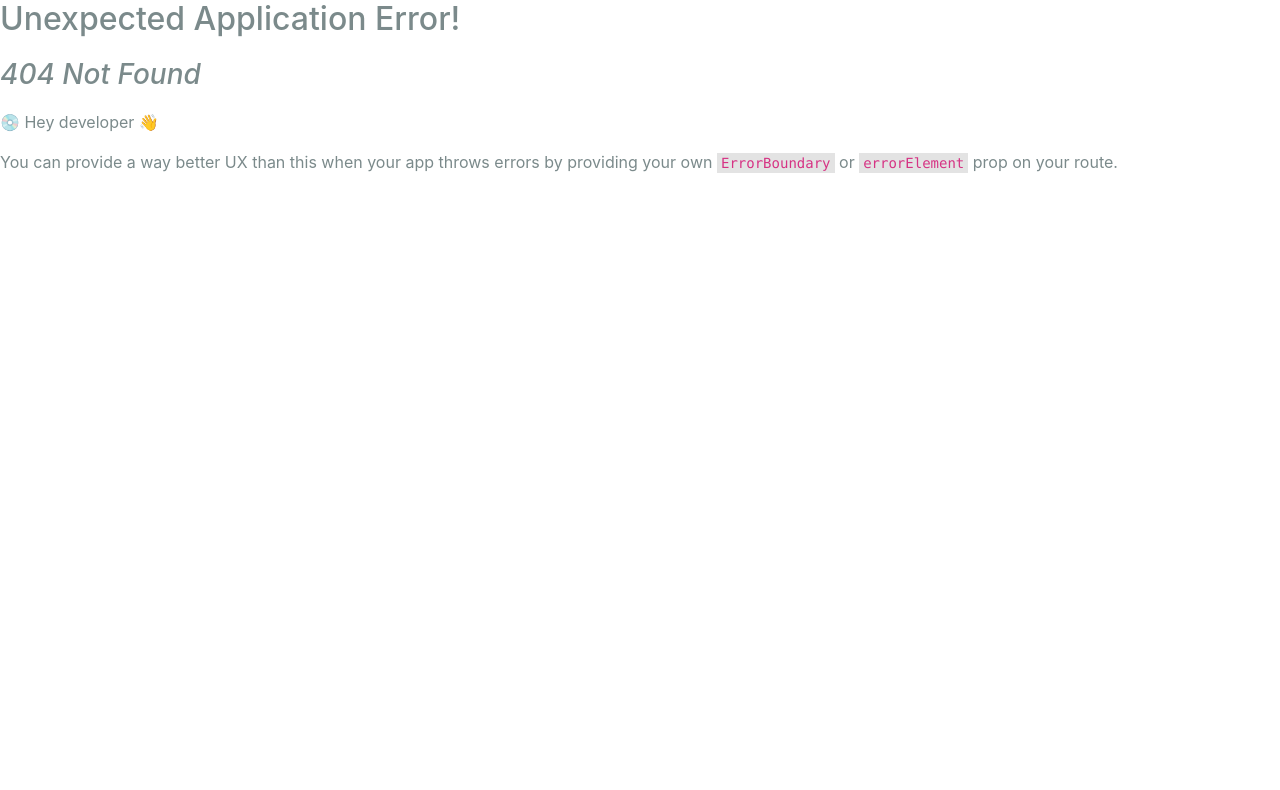
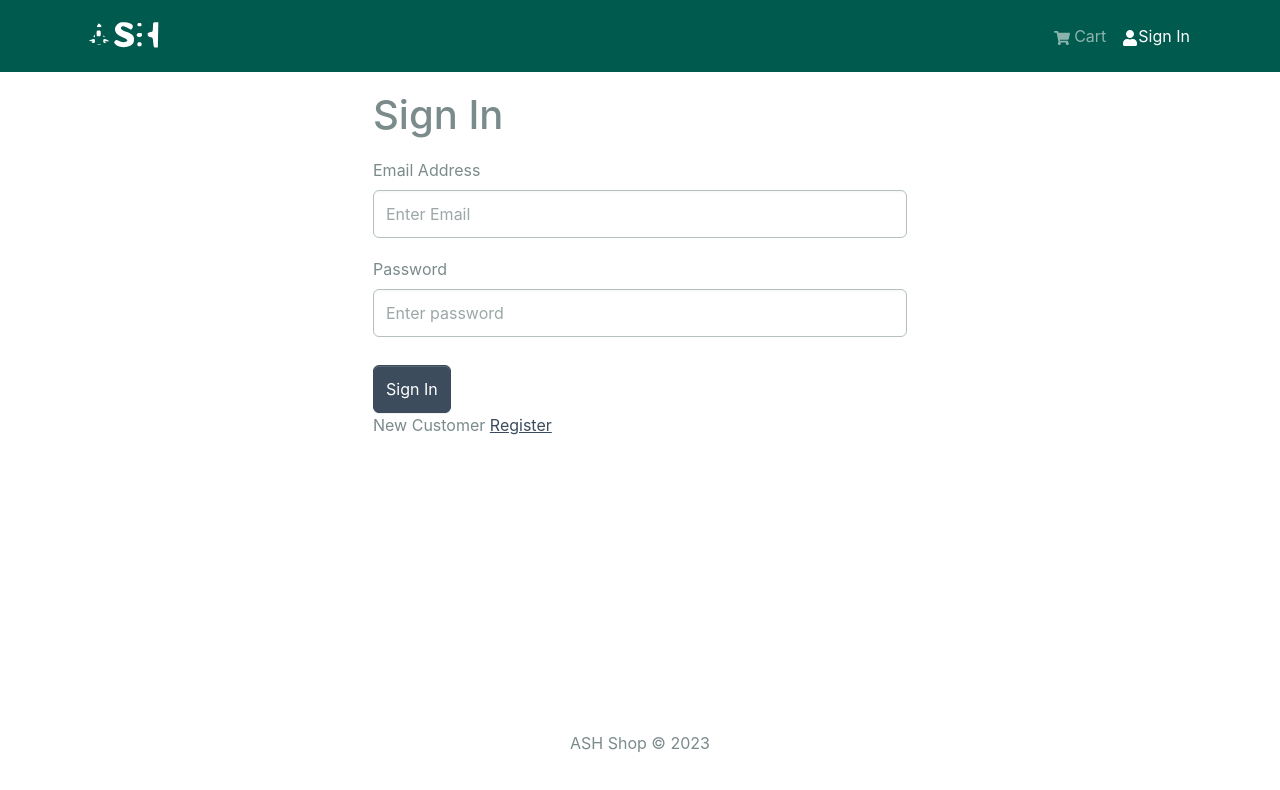
Before and after one commit to muhafars/ASH-Shop, a React (Create React App) app in the folder frontend/: page /login in a window 1280 px wide. Before the commit this address had no page. Shown: the top 790 px of the page. Built offline with nearby package versions, Linux system fonts and the light colour scheme.

Commit message:
create login: formContainer components & login screen

```diff
--- /dev/null
+++ b/frontend/src/components/FormContainer.jsx
@@ -0,0 +1,14 @@
+import { Col, Container, Row } from "react-bootstrap";
+const FormContainer = ({ children }) => {
+  return (
+    <Container>
+      <Row className="justify-content-md-center">
+        <Col xd={12} md={6}>
+          {children}
+        </Col>
+      </Row>
+    </Container>
+  );
+};
+
+export default FormContainer;
--- a/frontend/src/index.js
+++ b/frontend/src/index.js
@@ -18,6 +18,7 @@
 import ProductScreen from "./screens/ProductScreen";
 import reportWebVitals from "./reportWebVitals";
 import CartScreen from "./screens/CartScreen";
+import LoginScreen from "./screens/LoginScreen";
 
 //adding new implement of routing react
 const router = createBrowserRouter(
@@ -26,6 +27,7 @@
       <Route index={true} path="/" element={<HomeScreen />} />
       <Route path="/product/:id" element={<ProductScreen />} />
       <Route path="/cart" element={<CartScreen />} />
+      <Route path="/login" element={<LoginScreen />} />
     </Route>
   )
 );
--- /dev/null
+++ b/frontend/src/screens/LoginScreen.jsx
@@ -0,0 +1,53 @@
+import { useState } from "react";
+import { Link } from "react-router-dom";
+import { Form, Button, Row, Col } from "react-bootstrap";
+import FormContainer from "../components/FormContainer";
+
+const LoginScreen = () => {
+  const [email, setEmail] = useState("");
+  const [password, setPassword] = useState("");
+
+  const submitHandler = e => {
+    e.preventDefault();
+    // TODO: login
+    console.log(email, password);
+  };
+
+  return (
+    <>
+      <FormContainer>
+        <h1>Sign In</h1>
+        <Form onSubmit={submitHandler}>
+          <Form.Group controlId="email" className="my-3">
+            <Form.Label>Email Address</Form.Label>
+            <Form.Control
+              type="email"
+              placeholder="Enter Email"
+              value={email}
+              onChange={e => setEmail(e.target.value)}
+            ></Form.Control>
+          </Form.Group>
+          <Form.Group controlId="password" className="my-3">
+            <Form.Label>Password</Form.Label>
+            <Form.Control
+              type="password"
+              placeholder="Enter password"
+              value={password}
+              onChange={e => setPassword(e.target.value)}
+            ></Form.Control>
+          </Form.Group>
+          <Button type="submit" variant="primary" className="mt-2">
+            Sign In
+          </Button>
+        </Form>
+        <Row>
+          <Col>
+            New Customer <Link to="/register">Register</Link>
+          </Col>
+        </Row>
+      </FormContainer>
+    </>
+  );
+};
+
+export default LoginScreen;
```
Also changed, not shown: 1 other file (tests, documents, lock files or other folders).
